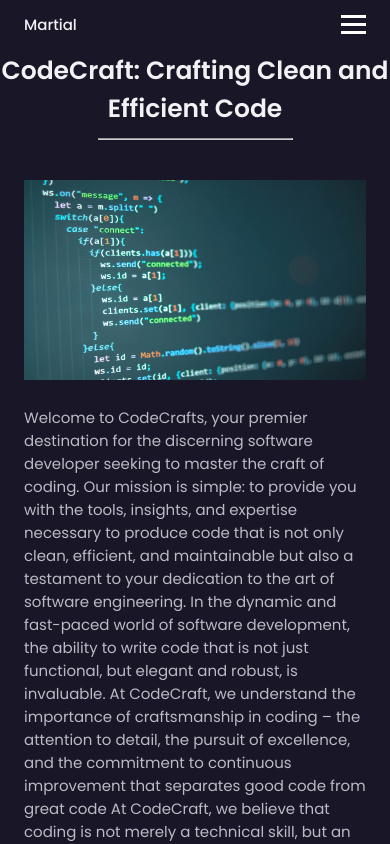
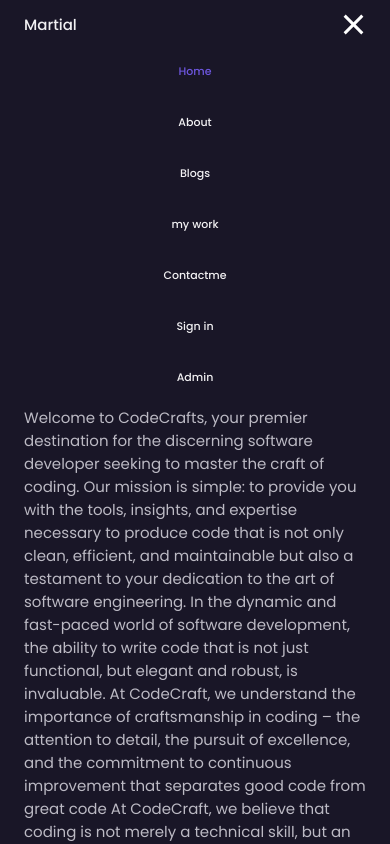
Before and after one commit to kirengamartial/My-Brand, a plain HTML site: page ContentBlog.html in a window 390 px wide. Both pictures are taken after a click on the element 353 px from the left and 24 px from the top of the page. Shown: the top 844 px of the page. Drawn offline with nearby package versions, Linux system fonts and the light colour scheme.

Commit message:
new changes

```diff
--- a/Blogs.html
+++ b/Blogs.html
@@ -178,6 +178,15 @@
             <p class="footer__copy">&#169; Martial. All right reserved</p>
          </div>
         </footer>
-        <script src="js/script.js"></script>
+       <script>
+          const hamburger = document.querySelector(".hamburger")
+            const navMenu = document.querySelector(".nav__list")
+
+
+            hamburger.addEventListener("click", () => {
+             hamburger.classList.toggle("active")
+             navMenu.classList.toggle("active")
+            })
+       </script>
     </body>
 </html>
--- a/ContentBlog.html
+++ b/ContentBlog.html
@@ -162,6 +162,15 @@
         <script>
             const commentForm = document.getElementById('CommentForm');
             const holderDiv = document.querySelector('.holderr');
+            const hamburger = document.querySelector(".hamburger")
+            const navMenu = document.querySelector(".nav__list")
+
+
+            hamburger.addEventListener("click", () => {
+             hamburger.classList.toggle("active")
+             navMenu.classList.toggle("active")
+            })
+
 
             commentForm.addEventListener('submit', (e) => {
                 e.preventDefault();
```
